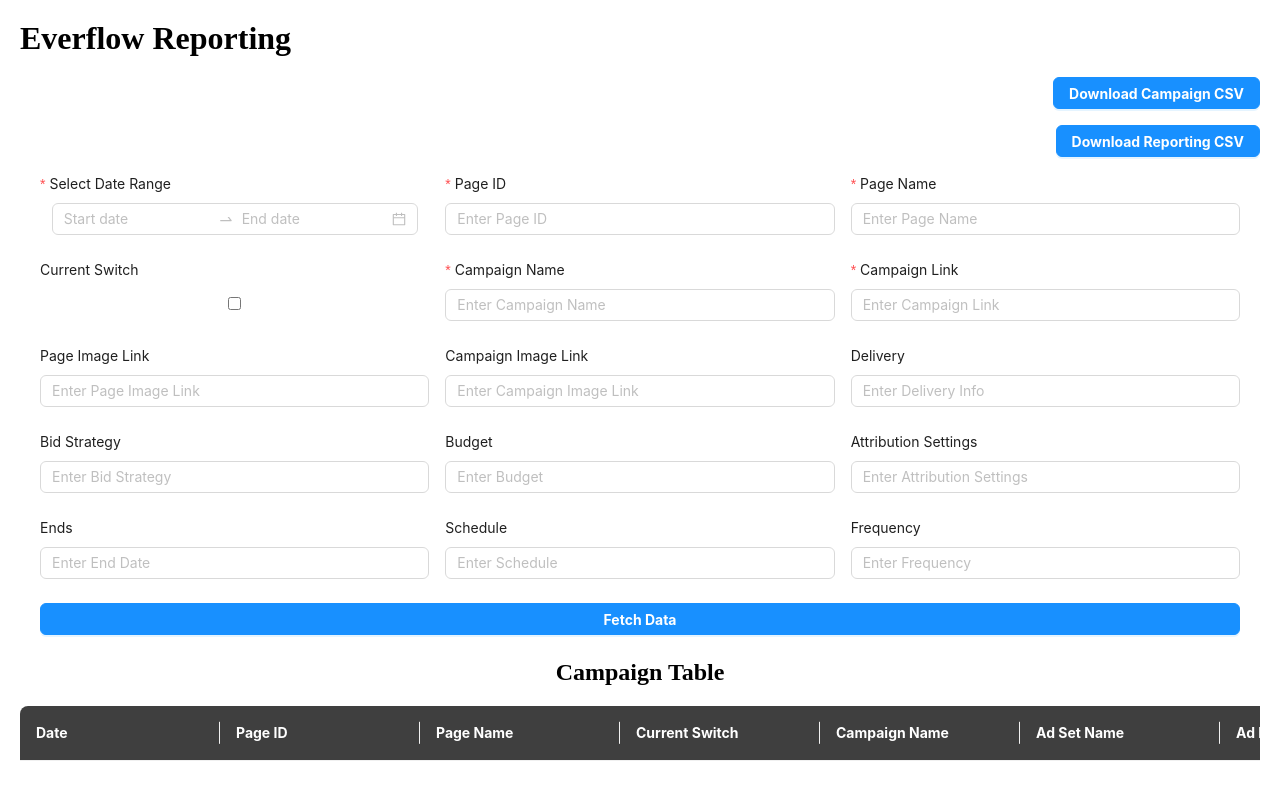
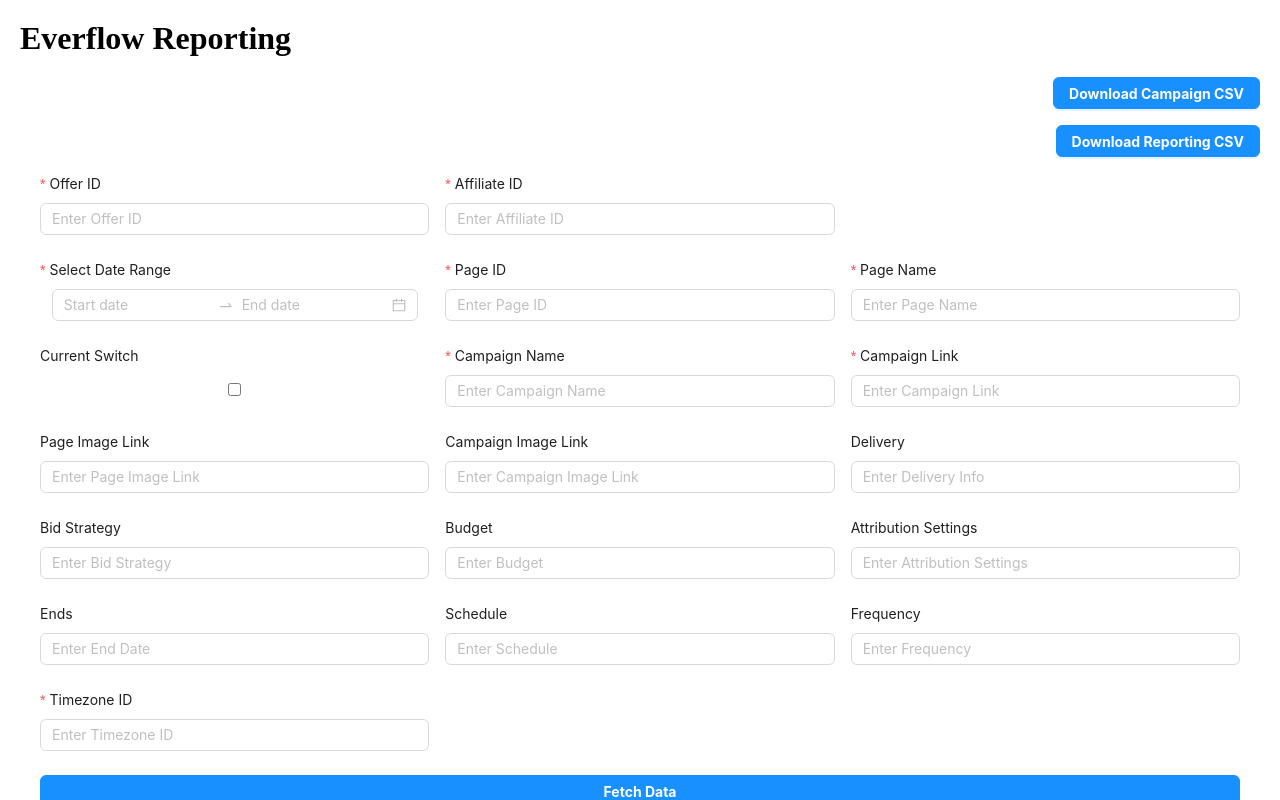
Before and after one commit to usama0011/datagenerator, a React (Vite) app: page / in a window 1280 px wide. Shown: the top 800 px of the page. Built offline with nearby package versions, Linux system fonts and the light colour scheme.

Commit message:
NewjverKKK

```diff
--- a/src/App.jsx
+++ b/src/App.jsx
@@ -13,6 +13,7 @@
   Input,
   Row,
   Col,
+  InputNumber,
 } from "antd";
 import dayjs from "dayjs";
 import "./App.css";
@@ -31,10 +32,17 @@
     return (linkClicks * costPerResult).toFixed(2);
   };
 
-  const fetchCampaignData = async ({ from, to, staticData }) => {
+  const fetchCampaignData = async ({
+    from,
+    to,
+    staticData,
+    timezoneId,
+    offerId,
+    affiliateId,
+  }) => {
     setLoading(true);
     const payload = {
-      timezone_id: 32,
+      timezone_id: timezoneId,
       currency_id: "USD",
       from: from.format("YYYY-MM-DD"),
       to: to.format("YYYY-MM-DD"),
@@ -46,8 +54,8 @@
       usm_columns: [],
       query: {
         filters: [
-          { resource_type: "offer", filter_id_value: "66" },
-          { resource_type: "affiliate", filter_id_value: "20" },
+          { resource_type: "offer", filter_id_value: offerId },
+          { resource_type: "affiliate", filter_id_value: affiliateId },
         ],
         exclusions: [],
         metric_filters: [],
@@ -153,10 +161,17 @@
     }
   };
   //newtable
-  const fetchReportingData = async ({ from, to, staticData }) => {
+  const fetchReportingData = async ({
+    from,
+    to,
+    staticData,
+    timezoneId,
+    offerId,
+    affiliateId,
+  }) => {
     setLoading(true);
     const payload = {
-      timezone_id: 32,
+      timezone_id: timezoneId,
       currency_id: "USD",
       from: from.format("YYYY-MM-DD"),
       to: to.format("YYYY-MM-DD"),
@@ -169,8 +184,8 @@
       usm_columns: [],
       query: {
         filters: [
-          { resource_type: "offer", filter_id_value: "66" },
-          { resource_type: "affiliate", filter_id_value: "20" },
+          { resource_type: "offer", filter_id_value: offerId },
+          { resource_type: "affiliate", filter_id_value: affiliateId },
         ],
         exclusions: [],
         metric_filters: [],
@@ -866,15 +881,53 @@
   const reportingColumns = [...columns]; // Includes all fields
 
   const onFinish = (values) => {
-    const { rangePicker, ...restFields } = values;
+    const { rangePicker, timezoneId, offerId, affiliateId, ...restFields } =
+      values;
+
+    if (!rangePicker || rangePicker.length !== 2) {
+      message.error("Please select a valid date range!");
+      return;
+    }
+
     const [from, to] = rangePicker;
+
+    // Convert timezoneId to a number
+    const timezoneIdNumber = Number(timezoneId);
+    const offerIdNumber = Number(offerId);
+    const affiliateIdNumber = Number(affiliateId);
+
+    // Validate that they are numbers
+    if (
+      isNaN(timezoneIdNumber) ||
+      isNaN(offerIdNumber) ||
+      isNaN(affiliateIdNumber)
+    ) {
+      message.error(
+        "Invalid inputs. Please enter valid numbers for all fields."
+      );
+      return;
+    }
 
     const staticData = { ...restFields };
 
-    fetchCampaignData({ from, to, staticData });
-    fetchReportingData({ from, to, staticData });
+    fetchCampaignData({
+      from,
+      to,
+      timezoneId: timezoneIdNumber,
+      offerId: offerIdNumber,
+      affiliateId: affiliateIdNumber,
+      staticData,
+    });
+
+    fetchReportingData({
+      from,
+      to,
+      timezoneId: timezoneIdNumber,
+      offerId: offerIdNumber,
+      affiliateId: affiliateIdNumber,
+      staticData,
+    });
   };
-
   const downloadCampaignCSV = () => {
     if (!campaignData || campaignData.length === 0) {
       message.warning("No campaign data available to download!");
@@ -931,6 +984,40 @@
         </Button>
       </div>
       <Form onFinish={onFinish} layout="vertical" className="everflow-form">
+        <Row gutter={16}>
+          <Col span={8}>
+            <Form.Item
+              name="offerId"
+              label="Offer ID"
+              rules={[
+                { required: true, message: "Please enter a valid Offer ID!" },
+              ]}
+            >
+              <InputNumber
+                placeholder="Enter Offer ID"
+                style={{ width: "100%" }}
+              />
+            </Form.Item>
+          </Col>
+          <Col span={8}>
+            <Form.Item
+              name="affiliateId"
+              label="Affiliate ID"
+              rules={[
+                {
+                  required: true,
+                  message: "Please enter a valid Affiliate ID!",
+                },
+              ]}
+            >
+              <InputNumber
+                placeholder="Enter Affiliate ID"
+                style={{ width: "100%" }}
+              />
+            </Form.Item>
+          </Col>
+        </Row>
+
         <Row gutter={16}>
           <Col span={8}>
             <Form.Item
@@ -1047,6 +1134,23 @@
               <Input placeholder="Enter Frequency" />
             </Form.Item>
           </Col>
+          <Col span={8}>
+            <Form.Item
+              name="timezoneId"
+              label="Timezone ID"
+              rules={[
+                {
+                  required: true,
+                  message: "Please enter a valid Timezone ID!",
+                },
+              ]}
+            >
+              <InputNumber
+                placeholder="Enter Timezone ID"
+                style={{ width: "100%" }}
+              />
+            </Form.Item>
+          </Col>
         </Row>
 
         <Form.Item style={{ width: "100%" }}>
```
